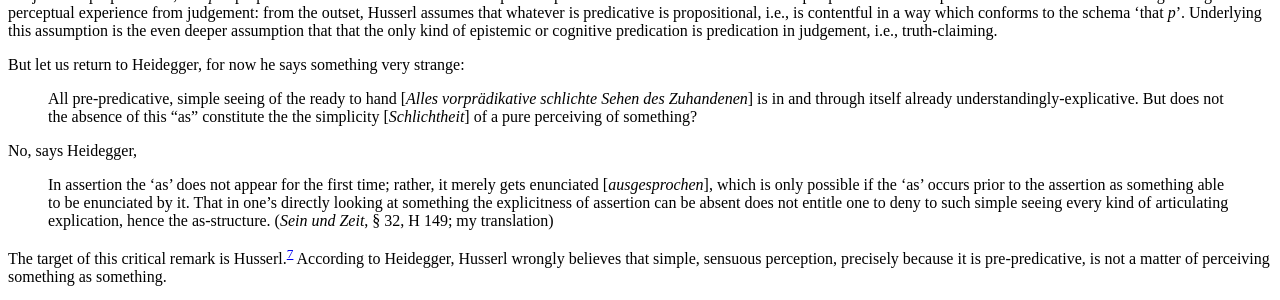
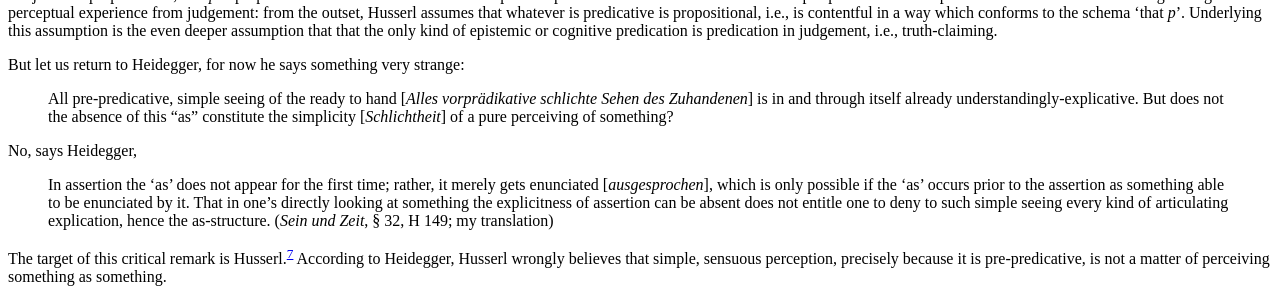
Before and after one commit to klepas/bruins-site, a Jekyll site: the page built from papers/_posts/2007-05-11-Heidegger-and-the-hermeneutic-As.md, in a window 1280 px wide and 900 px high, scrolled down 1134 px. Shown: the part 170-470 px from the top of the window. Built offline with Jekyll 4.4.1, drawn with Linux system fonts in a browser that asks for light colours; nearby versions of some CDN libraries; some web fonts are replaced.

Commit message:
removal of repeated definite article

```diff
--- a/papers/_posts/2007-05-11-Heidegger-and-the-hermeneutic-As.md
+++ b/papers/_posts/2007-05-11-Heidegger-and-the-hermeneutic-As.md
@@ -29,7 +29,7 @@ This might suggest that in his distinction between the hermeneutic and apophanti
 
 But let us return to Heidegger, for now he says something very strange:
 
-> All pre-predicative, simple seeing of the ready to hand [_Alles vorprädikative schlichte Sehen des Zuhandenen_] is in and through itself already understandingly-explicative. But does not the absence of this “as” constitute the the simplicity [_Schlichtheit_] of a pure perceiving of something?
+> All pre-predicative, simple seeing of the ready to hand [_Alles vorprädikative schlichte Sehen des Zuhandenen_] is in and through itself already understandingly-explicative. But does not the absence of this “as” constitute the simplicity [_Schlichtheit_] of a pure perceiving of something?
 
 No, says Heidegger,
 
```
